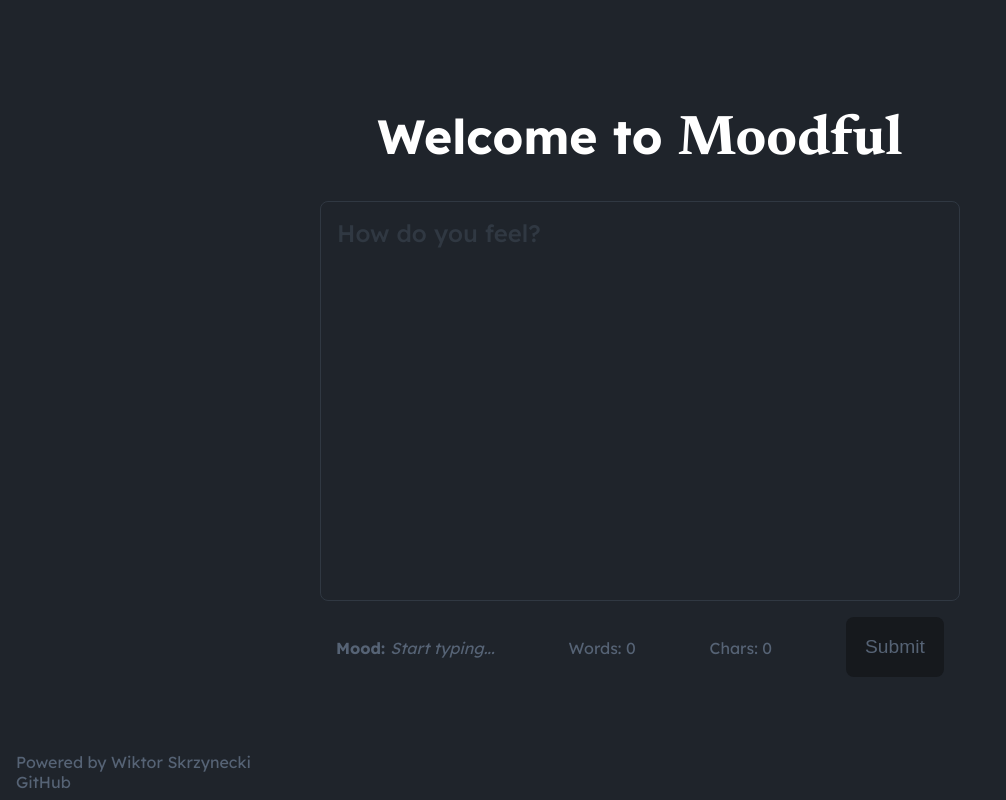
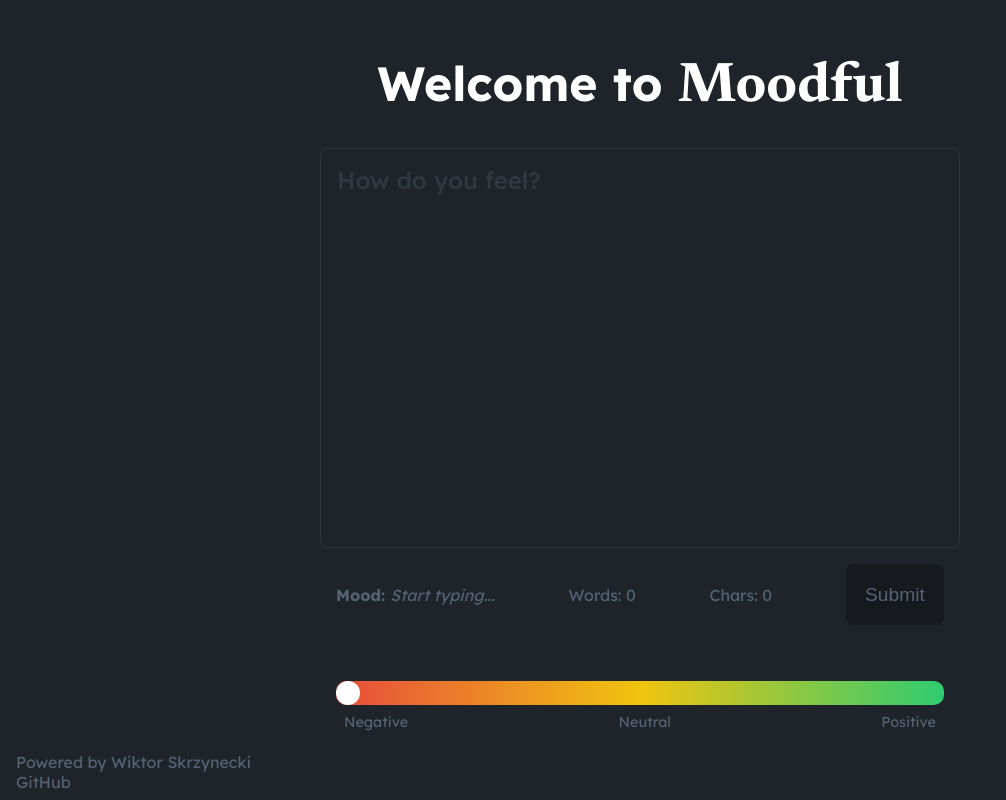
Before and after one commit to Hadevsh/Moodful, a Flask app: page / in a window 1280 px wide. Shown: the whole page, without its empty margins (0-1006 px from the left). Run offline with Flask 3, Linux system fonts and the light colour scheme.

Commit message:
dd sentiment analysis bar

```diff
--- a/app/static/css/index.css
+++ b/app/static/css/index.css
@@ -52,3 +52,36 @@ textarea::placeholder {
       transform: translateY(0);
     }
 }
+
+.sentiment-bar-container {
+    width: 100%;
+    margin-top: 1rem;
+    text-align: center;
+    padding: 1rem;
+}
+
+.sentiment-bar-background {
+    width: 100%;
+    height: 1.5rem;
+    background: linear-gradient(to right, #e74c3c, #f1c40f, #2ecc71);
+    border-radius: 10px;
+    position: relative;
+    margin: 0.5rem 0;
+}
+
+#sentiment-indicator {
+    width: 1.5rem;
+    height: 1.5rem;
+    background-color: var(--text);
+    border-radius: 50%;
+    position: absolute;
+    transition: left 0.5s ease;
+}
+
+.scale-labels {
+    display: flex;
+    justify-content: space-between;
+    font-size: 0.9rem;
+    color: var(--background-text);
+    padding: 0 0.5rem;
+}
--- a/app/static/js/index.js
+++ b/app/static/js/index.js
@@ -38,4 +38,13 @@ async function analyzeText() {
 
     const result = await response.json();
     document.getElementById("sentiment-output").innerHTML = `<strong>Mood:</strong> <i>${result.label}</i>`;
+
+    updateSentimentBar(result.polarity);
 }
+
+function updateSentimentBar(polarity) {
+    // Convert polarity (-1 to 1) → percent (0 to 100)
+    const percent = ((polarity + 1) / 2) * 100;
+    const indicator = document.getElementById("sentiment-indicator");
+    indicator.style.left = `calc(${percent}% - 0.75rem)`;  // center the dot
+  }
--- a/app/templates/index.html
+++ b/app/templates/index.html
@@ -14,6 +14,16 @@
             <p>Chars: <span id="char-count">0</span></p>
             <button id="submit" class="submit" onclick="analyzeText()">Submit</button>
         </div>
+        <div class="sentiment-bar-container">
+            <div class="sentiment-bar-background">
+                <div id="sentiment-indicator"></div>
+            </div>
+            <div class="scale-labels">
+                <span>Negative</span>
+                <span>Neutral</span>
+                <span>Positive</span>
+            </div>
+        </div>
     </div>
 </div>
 
```
